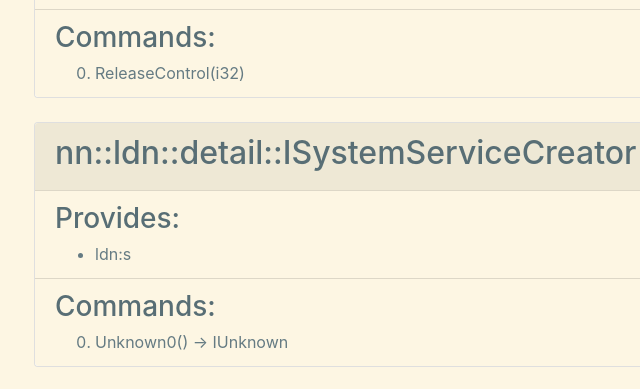
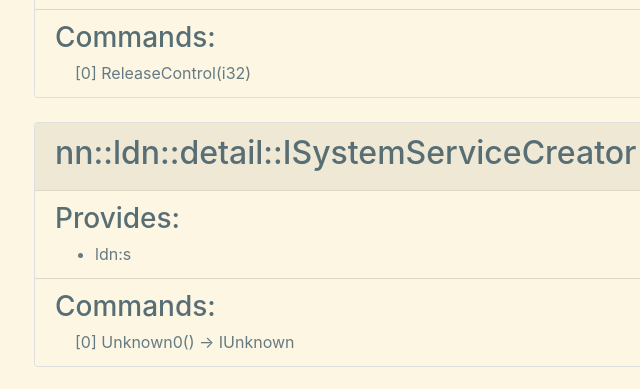
Before and after one commit to reswitched/SwIPC, a plain HTML site: page docs/ifaces.html in a window 1280 px wide. Shown: the part 298-687 px from the top of the page, 51-691 px from the left. Drawn offline with Linux system fonts and the light colour scheme.

Commit message:
List style change.

```diff
--- a/docs/css/main.css
+++ b/docs/css/main.css
@@ -46,3 +46,11 @@ ul ul {
 a {
   color: #268BD2;
 }
+
+ol {
+   list-style-type: none;
+}
+ol > li:before {
+  content: "[" attr(value) "] ";
+  margin-left: -20px;
+}
```
